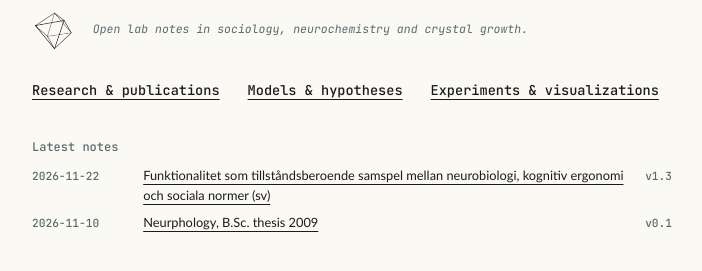
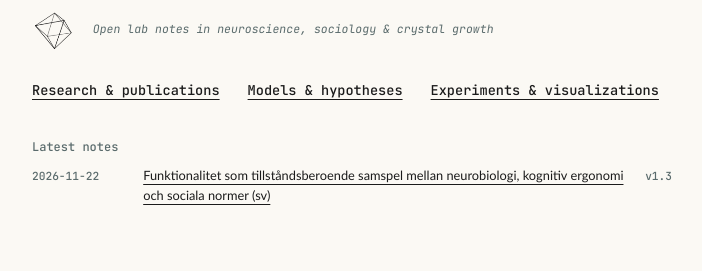
Before and after one commit to mj-open-labnotes/mj-open-labnotes.github.io, a plain HTML site: page index.html in a window 1280 px wide. Shown: the part 73-344 px from the top of the page, without its empty margins (128-830 px from the left). Drawn offline with Linux system fonts and the light colour scheme.

Commit message:
Update index.html

```diff
--- a/index.html
+++ b/index.html
@@ -15,7 +15,7 @@
   <h1>Martina Johansson</h1>
   <div class="tagrow">
     <canvas id="oct" width="96" height="96" aria-hidden="true"></canvas>
-    <p class="tagline">Open lab notes in sociology, neurochemistry and crystal growth.</p>
+    <p class="tagline">Open lab notes in neuroscience, sociology & crystal growth</p>
   </div>
   <nav aria-label="Sections">
     <a href="research/">Research &amp; publications</a>
@@ -26,7 +26,7 @@
     <h2 id="feed-h">Latest notes</h2>
     <ul>
       <li><time datetime="2026-11-22">2026-11-22</time><a href="experiments/superadditivitet/">Funktionalitet som tillståndsberoende samspel mellan neurobiologi, kognitiv ergonomi och sociala normer (sv)</a><span class="v">v1.3</span></li>
-      <li><time datetime="2026-11-10">2026-11-10</time><a href="research/neurphology-2009/">Neurphology, B.Sc. thesis 2009</a><span class="v">v0.1</span></li>
+
     </ul>
   </section>
 </main>
```
